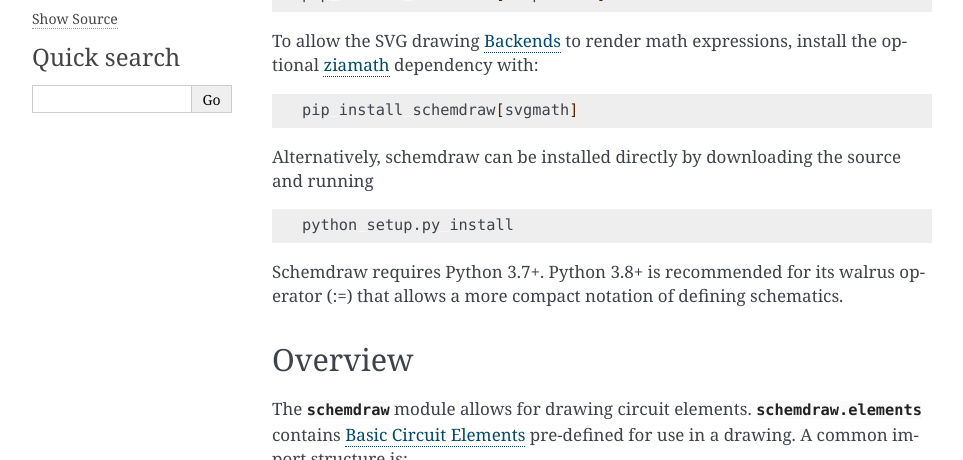
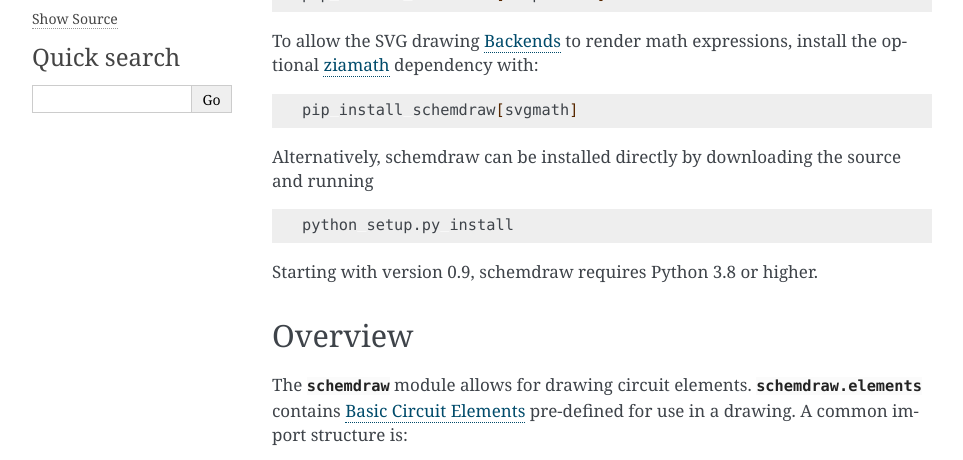
Before and after one commit to cdelker/schemdraw, a Sphinx documentation site: the page built from docs/usage/start.rst, in a window 1280 px wide and 900 px high, scrolled down 331 px, cut to the strip 0-460 px from the top of the window. Shown: the whole strip, without its empty margins (148-1111 px from the left). Built offline with Sphinx 7.4.7, drawn with Linux system fonts in a browser that asks for light colours; pages that are not in the unit, such as notebooks, are missing from menus.

Commit message:
Updated documentation to indicate Python 3.8+ is required.

```diff
--- a/CHANGES.txt
+++ b/CHANGES.txt
@@ -12,6 +12,7 @@ v0.9.1 - 30-Jan-2021
 
     - Fixed missing module in setup.py.
 
+
 v0.9 - 30-Jan-2021
 
     - Added optional SVG backend for drawing directly to an SVG image
--- a/docs/usage/start.rst
+++ b/docs/usage/start.rst
@@ -30,9 +30,7 @@ Alternatively, schemdraw can be installed directly by downloading the source and
 
     python setup.py install
 
-Schemdraw requires Python 3.7+.
-Python 3.8+ is recommended for its walrus operator (:=) that allows a
-more compact notation of defining schematics.
+Starting with version 0.9, schemdraw requires Python 3.8 or higher.
 
 
 Overview
--- a/setup.py
+++ b/setup.py
@@ -15,7 +15,7 @@ setuptools.setup(
     project_urls={
         'Source': 'https://bitbucket.org/cdelker/schemdraw',
     },
-    python_requires='>=3.7',
+    python_requires='>=3.8',
     packages = ['schemdraw',
                 'schemdraw.elements',
                 'schemdraw.logic',
@@ -36,8 +36,8 @@ setuptools.setup(
     classifiers = [
     'Programming Language :: Python',
     'Programming Language :: Python :: 3',
-    'Programming Language :: Python :: 3.7',
     'Programming Language :: Python :: 3.8',
+    'Programming Language :: Python :: 3.9',
     'Development Status :: 4 - Beta',
     'License :: OSI Approved :: MIT License',
     'Operating System :: OS Independent',
```
Also changed, not shown: other parts of CHANGES.txt (+1 -0 lines).
